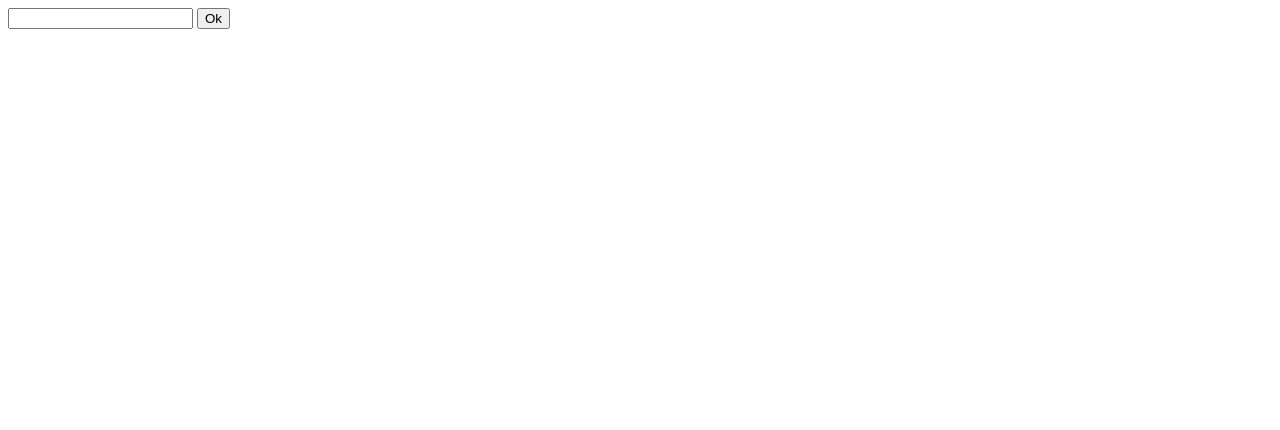
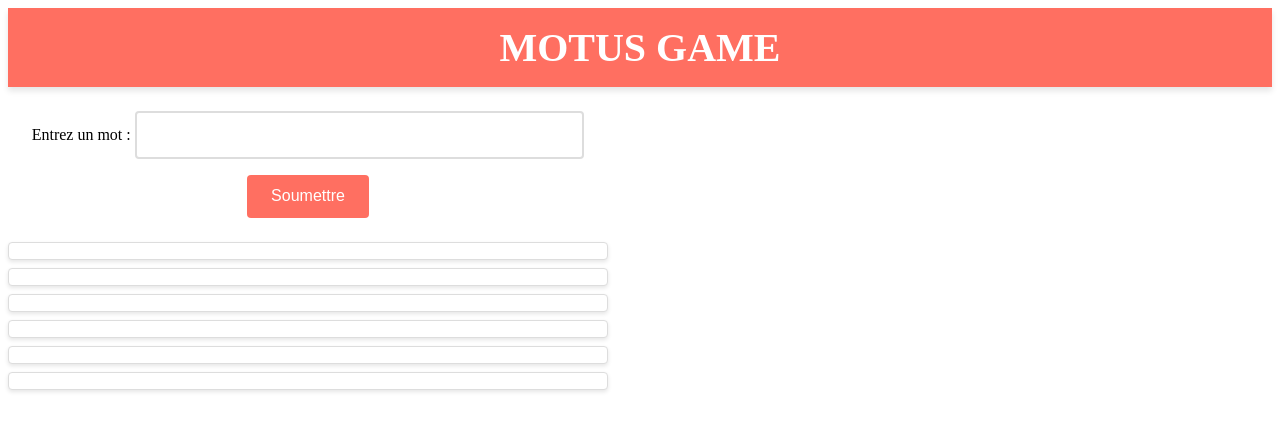
Before and after one commit to delmolid/Exercice_individuel_Motus, a website: page index.html in a window 1280 px wide. Drawn offline with Linux system fonts and the light colour scheme.

Commit message:
ajout style.css et modification du html et du js  pour le styliser

```diff
--- a/index.html
+++ b/index.html
@@ -1,17 +1,27 @@
 <!DOCTYPE html>
 <html>
   <head>
-    <meta charset="utf-8">
+    <meta charset="utf-8" />
     <title>Motus</title>
     <script defer src="script.js"></script>
+    <link rel="stylesheet" href="style.css" />
   </head>
   <body>
-     <input id="word"/>
-     <button onclick="guess()">Ok</button>
-     <p id="try"></p>
-     <p id="well"></p>
-     <p id="miss"></p>
-     <p id="not"></p>
-     <p id="win"></p>
+    <header>MOTUS GAME</header>
+    <div id="conteneurA">
+      <label for="word">Entrez un mot :</label>
+      <input id="word" aria-label="Mot à deviner" />
+      <button onclick="guess()" aria-label="Soumettre le mot pour vérifier">
+        Soumettre
+      </button>
+    </div>
+    <div id="conteneurB">
+      <p id="try"></p>
+      <p id="well"></p>
+      <p id="miss"></p>
+      <p id="not"></p>
+      <p id="win"></p>
+      <p id="error" role="alert" style="color: red"></p>
+    </div>
   </body>
 </html>
--- a/script.js
+++ b/script.js
@@ -1,50 +1,68 @@
-
 function tryWord(word, base) {
   if (word.toUpperCase() === base.toUpperCase()) {
-		return { wellPlaced: base.split(''), missplaced: [], notInWord: [] };
-
+    return { wellPlaced: base.split(""), missplaced: [], notInWord: [] };
   } else {
     let wellPlaced = [];
+    let missplaced = [];
+    let notInWord = [];
 
-    let notInWord = [];
-    console.log(wellPlaced);
-    let missplaced = [];
-    console.log(wellPlaced);
-
-  	let arrayBase = base.split('');
-    let arrayWord = word.split('');
+    let arrayBase = base.split("");
+    let arrayWord = word.split("");
 
     for (let i = 0; i < arrayBase.length; i++) {
       if (arrayBase[i] === arrayWord[i]) {
         wellPlaced.push(arrayWord[i]);
-      }	else {
-        missplaced.push(arrayWord[i])
-      }
-    }
-    for (const char of arrayWord) {
-    	if (arrayBase.includes(char) === false) {
-      	notInWord.push(char)
+      } else {
+        missplaced.push(arrayWord[i]);
       }
     }
 
-    return { wellPlaced: wellPlaced, missplaced: missplaced, notInWord: notInWord } // Retourne l'objet complet
+    for (const char of arrayWord) {
+      if (arrayBase.includes(char) === false) {
+        notInWord.push(char);
+      }
+    }
+
+    return {
+      wellPlaced: wellPlaced,
+      missplaced: missplaced,
+      notInWord: notInWord,
+    }; // Retourne l'objet complet
   }
 }
 
 function guess() {
-	let base = 'dictionnaire'
-	let word = document.getElementById("word").value
-	let result = tryWord(word, base)
-  console.log(result)
-  document.getElementById("word").value = ''
-  document.getElementById("win").innerText = ''
- 	document.getElementById("try").innerText = word
-  document.getElementById("well").innerText = 'Bien placé: ' + `${result.wellPlaced.join(',')}`
-  document.getElementById("miss").innerText = 'Mal placé: '+ `${result.missplaced.join(',')}`
-  document.getElementById("not").innerText = 'Pas dans le mot: '+ `${result.notInWord.join(',')}`
+  let baliseA = document.getElementById("conteneurB");
+  let base = "dictionnaire";
+  let word = document.getElementById("word").value;
+  let result = tryWord(word, base);
 
+  // Vider l'input et le message de victoire
+  document.getElementById("word").value = "";
+  document.getElementById("win").innerText = "";
+
+  // Afficher les résultats
+  document.getElementById("try").innerText = `Mot testé: ${word}`;
+  document.getElementById("well").innerText =
+    "Bien placé: " + `${result.wellPlaced.join(",")}`;
+  document.getElementById("miss").innerText =
+    "Mal placé: " + `${result.missplaced.join(",")}`;
+  document.getElementById("not").innerText =
+    "Pas dans le mot: " + `${result.notInWord.join(",")}`;
+
+  // Créer un nouveau paragraphe avec le mot testé
+  const message = document.createElement("p");
+  message.innerText = `Vous avez essayé le mot : ${word}`;
+  baliseA.appendChild(message);
+
+  // Gérer les couleurs de fond en fonction du résultat
   if (result.wellPlaced.length === base.length) {
-     document.getElementById("win").innerText = 'Vous avez gagné'
+    document.body.classList.add("body-win"); // Ajouter le fond vert
+    document.body.classList.remove("body-fail"); // Supprimer le fond rouge
+    document.getElementById("win").innerText = "🎉 Vous avez gagné";
+  } else {
+    document.body.classList.remove("body-win"); // Supprimer le fond vert
+    document.body.classList.add("body-fail"); // Ajouter le fond rouge
+    document.getElementById("win").innerText = "❌ Continuez à chercher !";
   }
-
 }
--- /dev/null
+++ b/style.css
@@ -0,0 +1,86 @@
+/* Styles globaux */
+/* Couleur de fond pour victoire */
+.body-win {
+    background-color: #4caf50 !important; /* Vert pour victoire */
+    color: white; /* Couleur du texte pour contraste */
+    transition: background-color 0.5s ease; /* Transition douce */
+  }
+
+  /* Couleur de fond pour échec */
+  .body-fail {
+    background-color: #e53935 !important; /* Rouge pour échec */
+    color: white; /* Couleur du texte pour contraste */
+    transition: background-color 0.5s ease; /* Transition douce */
+  }
+
+
+  /* En-tête */
+  header {
+    font-size: 2.5rem;
+    font-weight: bold;
+    color: #ffffff;
+    background-color: #ff6f61;
+    text-align: center;
+    width: 100%;
+    padding: 1rem 0;
+    box-shadow: 0 4px 6px rgba(0, 0, 0, 0.1);
+  }
+
+  /* Conteneur principal */
+  #conteneurA, #conteneurB {
+    margin: 1.5rem 0;
+    width: 80%;
+    max-width: 600px;
+    text-align: center;
+  }
+
+  /* Champ de texte */
+  #word {
+    width: 70%;
+    padding: 0.8rem;
+    font-size: 1rem;
+    border: 2px solid #ddd;
+    border-radius: 4px;
+    outline: none;
+    margin-bottom: 1rem;
+    transition: border-color 0.3s ease;
+  }
+
+  #word:focus {
+    border-color: #ff6f61;
+  }
+
+  /* Bouton */
+  button {
+    padding: 0.8rem 1.5rem;
+    font-size: 1rem;
+    color: white;
+    background-color: #ff6f61;
+    border: none;
+    border-radius: 4px;
+    cursor: pointer;
+    transition: background-color 0.3s ease;
+  }
+
+  button:hover {
+    background-color: #e65c50;
+  }
+
+  /* Paragraphes de résultats */
+  #conteneurB p {
+    color: black;
+    font-size: 1.2rem;
+    margin: 0.5rem 0;
+    padding: 0.5rem;
+    background-color: #fff;
+    border: 1px solid #ddd;
+    border-radius: 4px;
+    box-shadow: 0 2px 4px rgba(0, 0, 0, 0.1);
+  }
+
+  /* Styles pour l'état spécifique */
+  #win {
+    color: black;
+    background-color: #4caf50; /* Vert pour victoire */
+    font-weight: bold;
+  }
```
Lines whose indentation alone changed are shown as unchanged.
